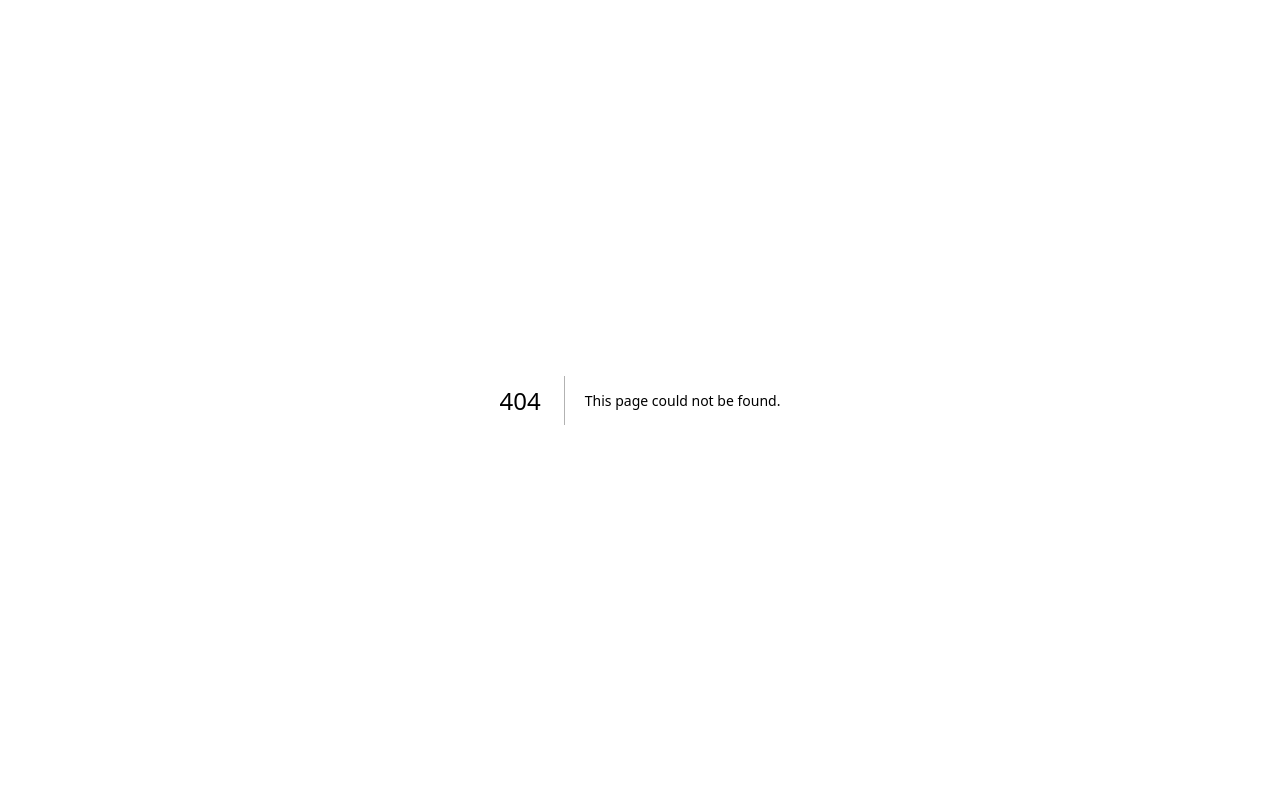
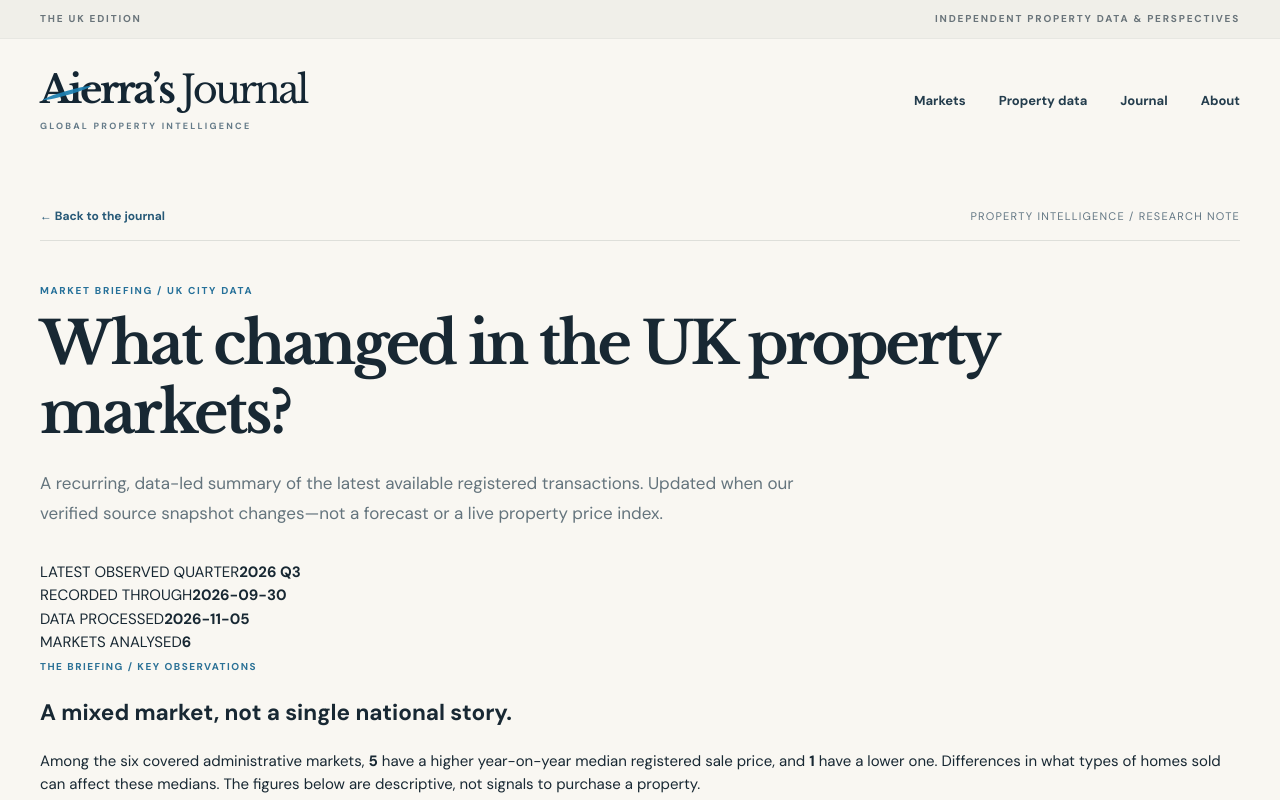
Before and after one commit to iskkang/aierra-journal, a Next.js app: page /briefing in a window 1280 px wide. Before the commit this address had no page. Shown: the top 800 px of the page. Built offline with nearby package versions, Linux system fonts and the light colour scheme.

Commit message:
Publish automatically refreshed source-grounded six-city property briefing

```diff
--- /dev/null
+++ b/app/briefing/page.tsx
@@ -0,0 +1,21 @@
+import Link from "next/link";
+import {readMarketSnapshot,gbp} from "../../lib/markets";
+import {marketSignals,formatPct,signalSummary} from "../../lib/market-signals";
+import {SiteHeader,SiteFooter} from "../../components/site-chrome";
+export const metadata={title:"UK Property Market Briefing | Aierra’s Journal",description:"A source-led UK housing market briefing comparing price changes and registered sales across six cities."};
+export default async function Briefing(){
+ const snapshot=await readMarketSnapshot();const signals=marketSignals(snapshot);
+ const asOf=snapshot?.coverageEnd??"Not available";
+ const newest=signals[0]?.quarter??"Not available";
+ const sorted=[...signals].filter(s=>s.yoy!==null).sort((a,b)=>(b.yoy??0)-(a.yoy??0));
+ const higher=sorted.filter(s=>s.yoy!>0);
+ const lower=sorted.filter(s=>s.yoy!<0);
+ const maxRise=sorted[0];const maxDecline=sorted[sorted.length-1];
+ return <div className="site-wrap"><SiteHeader/><main className="shell market-page briefing-page"><div className="market-top"><Link href="/" className="market-back">← Back to the journal</Link><span>PROPERTY INTELLIGENCE / RESEARCH NOTE</span></div><div className="market-eyebrow">MARKET BRIEFING / UK CITY DATA</div><h1>What changed in the UK property markets?</h1><p className="market-intro">A recurring, data-led summary of the latest available registered transactions. Updated when our verified source snapshot changes—not a forecast or a live property price index.</p>
+ {signals.length?<><div className="briefing-meta"><div><span>LATEST OBSERVED QUARTER</span><strong>{newest}</strong></div><div><span>RECORDED THROUGH</span><strong>{asOf}</strong></div><div><span>DATA PROCESSED</span><strong>{snapshot?.updatedAt?.slice(0,10)}</strong></div><div><span>MARKETS ANALYSED</span><strong>{signals.length}</strong></div></div>
+ <section className="briefing-opening"><div><span className="dashboard-section-index">THE BRIEFING / KEY OBSERVATIONS</span><h2>A mixed market, not a single national story.</h2><p>Among the six covered administrative markets, <strong>{higher.length}</strong> have a higher year-on-year median registered sale price, and <strong>{lower.length}</strong> have a lower one. Differences in what types of homes sold can affect these medians. The figures below are descriptive, not signals to purchase a property.</p><Link href="/watchlist" className="primary-link">Follow your markets ↗</Link></div><div className="briefing-side">{maxRise?<div><span>HIGHEST OBSERVED Y/Y MEDIAN CHANGE</span><strong>{maxRise.name}</strong><b>{formatPct(maxRise.yoy)}</b></div>:null}{maxDecline?<div><span>LOWEST OBSERVED Y/Y MEDIAN CHANGE</span><strong>{maxDecline.name}</strong><b>{formatPct(maxDecline.yoy)}</b></div>:null}</div></section>
+ <section className="briefing-list"><div className="briefing-header"><span className="dashboard-section-index">CITY BY CITY</span><h2>Six markets, six different dynamics.</h2></div>{signals.map((s,i)=><article key={s.slug} className="briefing-city"><div className="briefing-city-number">{String(i+1).padStart(2,"0")}</div><div><div className="briefing-city-head"><h3>{s.name}</h3><span>{s.quarter}</span></div><p>{signalSummary(s)}</p><div className="briefing-city-stats"><span>MEDIAN SALE <strong>{gbp(s.median)}</strong></span><span>Y/Y MEDIAN CHANGE <strong>{formatPct(s.yoy)}</strong></span><span>RECORDED TRANSACTIONS <strong>{s.sales.toLocaleString("en-GB")}</strong></span></div><Link href={"/markets/"+s.slug}>Explore {s.name} data ↗</Link></div></article>)}</section>
+ <section className="briefing-disclosure"><span className="dashboard-section-index">EDITORIAL AND DATA DISCLOSURE</span><h2>How this briefing is produced.</h2><p>This briefing is generated automatically from the latest validated HM Land Registry Price Paid Data snapshot. It uses transparent, deterministic calculations and source-linked observations. It is not presented as a human interview, independently reported news, or a generative-AI forecast.</p><p>Year-on-year compares each city’s latest available quarter against the same quarter in the previous year. Median prices are nominal and not adjusted for property mix, geography, inflation, interest rates or size. Volumes in recent quarters can be incomplete because property registrations arrive late.</p><p><a href={snapshot?.sourceUrl??"https://www.gov.uk/government/statistical-data-sets/price-paid-data-downloads"} target="_blank" rel="noopener noreferrer">HM Land Registry — official Price Paid Data ↗</a></p></section>
+ </>:<div className="empty-state"><strong>Briefing not yet available.</strong><p>Verified data is required to generate the first research note.</p></div>}
+ </main><SiteFooter/></div>
+}
```
